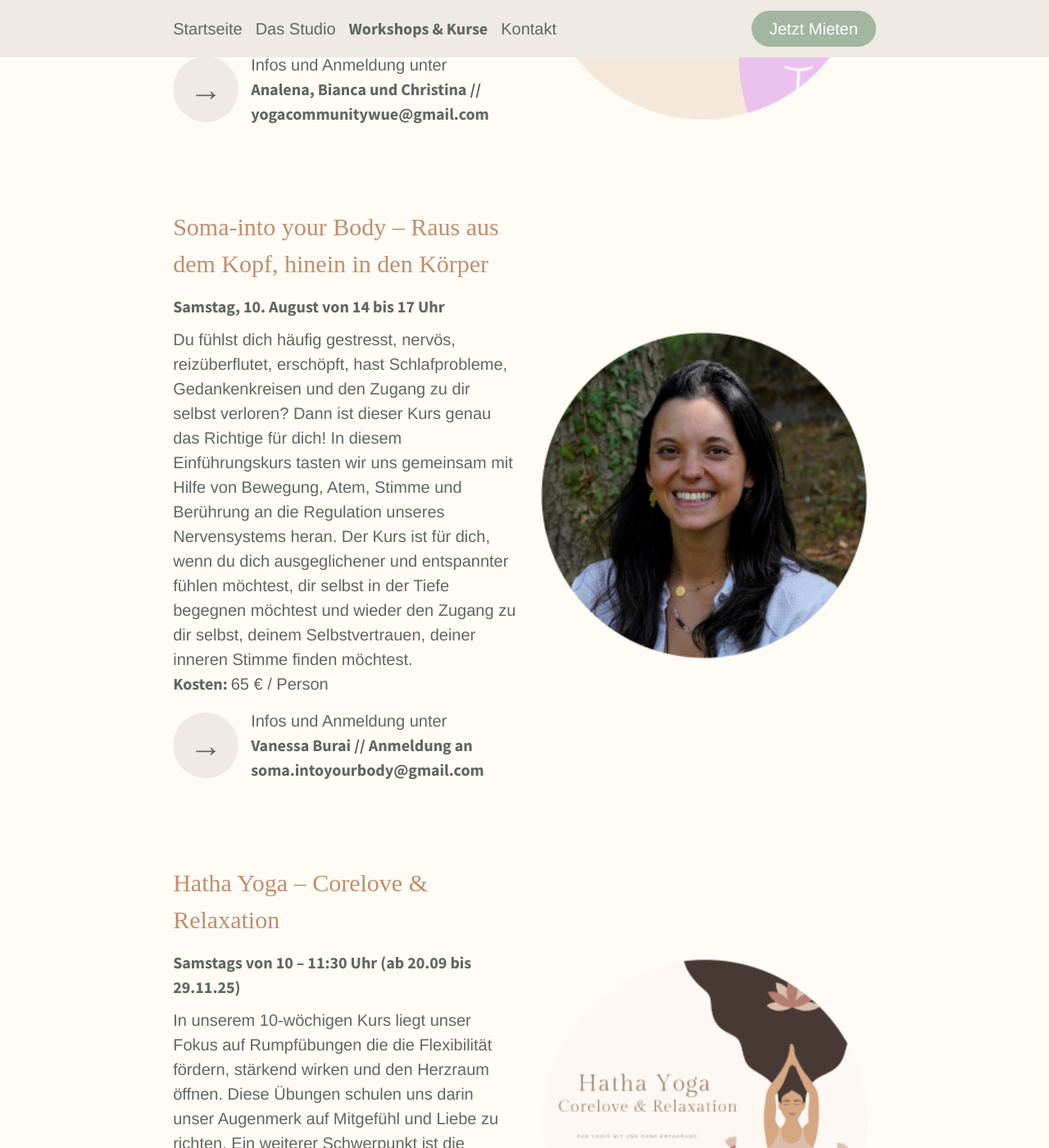
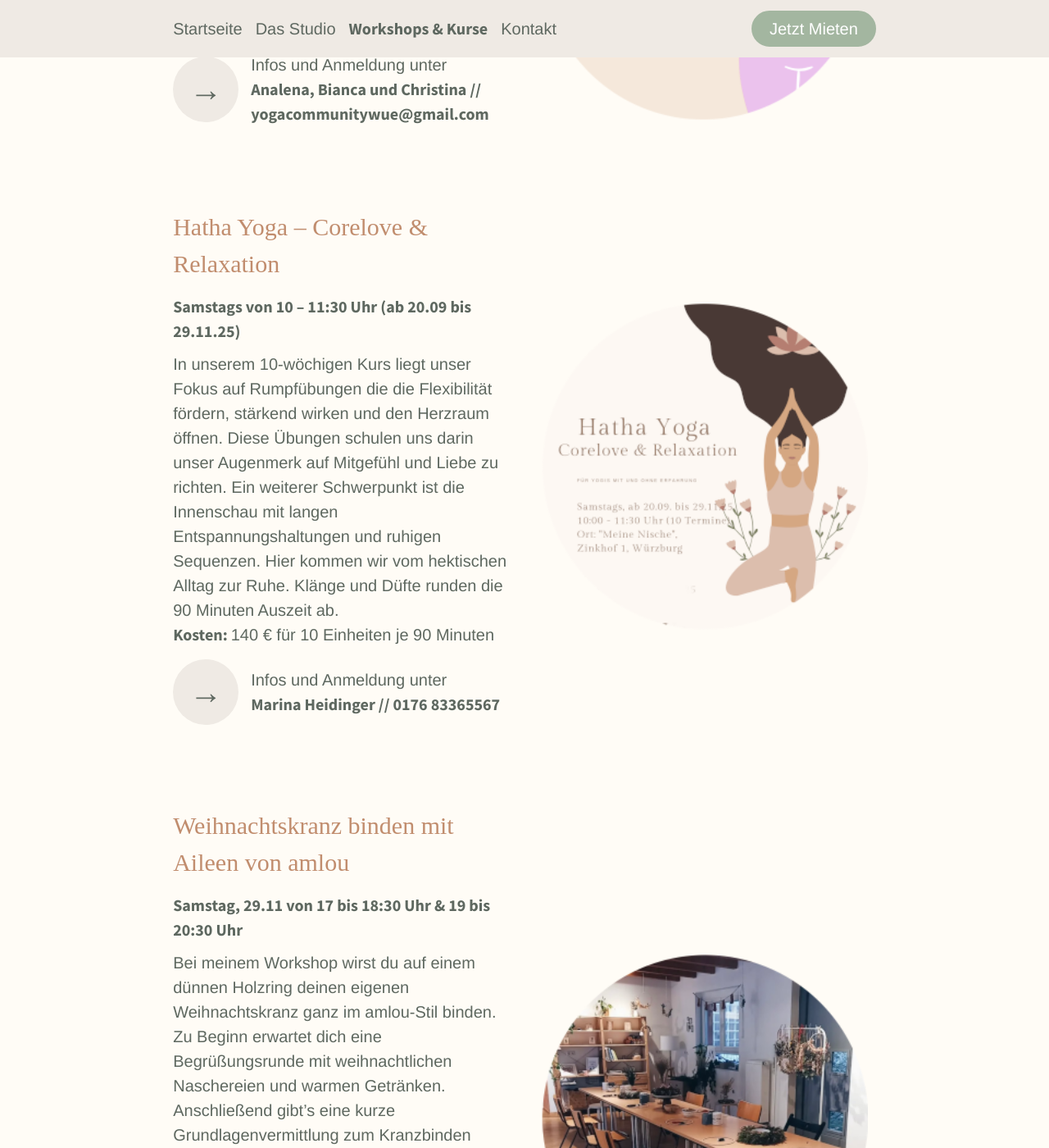
Before and after one commit to sonjafeitsch/meine-nische-website, a Jekyll site: the page built from kurse.html, in a window 1280 px wide and 1400 px high, scrolled down 1090 px. Shown: the whole window at 82% size. Built offline with Jekyll 4.4.1, drawn with Linux system fonts in a browser that asks for light colours; some web fonts are replaced; some of the changed text lies outside the part shown.

Commit message:
update events

```diff
--- a/kurse.html
+++ b/kurse.html
@@ -11,17 +11,6 @@ events:
     Bewegung und Meditation zu einer liebevollen Praxis. Lerne Dich und neue Yogi:nis kennen."
     costs: "Auf Spendenbasis"
     address: Analena, Bianca und Christina // yogacommunitywue@gmail.com
-  - name: "Soma-into your Body – Raus aus dem Kopf, hinein in den Körper"
-    image: vanessa.png
-    time: Samstag, 10. August von 14 bis 17 Uhr
-    description: "Du fühlst dich häufig gestresst, nervös, reizüberflutet, erschöpft, hast Schlafprobleme,
-    Gedankenkreisen und den Zugang zu dir selbst verloren? Dann ist dieser Kurs genau das Richtige für dich!
-    In diesem Einführungskurs tasten wir uns gemeinsam mit Hilfe von Bewegung, Atem, Stimme und
-    Berührung an die Regulation unseres Nervensystems heran. Der Kurs ist für dich, wenn du dich
-    ausgeglichener und entspannter fühlen möchtest, dir selbst in der Tiefe begegnen möchtest und
-    wieder den Zugang zu dir selbst, deinem Selbstvertrauen, deiner inneren Stimme finden möchtest."
-    costs: "65 € / Person"
-    address: "Vanessa Burai // Anmeldung an soma.intoyourbody@gmail.com"
   - name: "Hatha Yoga – Corelove & Relaxation"
     image: marina.png
     time:  Samstags von 10 – 11:30 Uhr (ab 20.09 bis 29.11.25)
@@ -31,6 +20,15 @@ events:
     ruhigen Sequenzen. Hier kommen wir vom hektischen Alltag zur Ruhe. Klänge und Düfte runden die 90 Minuten Auszeit ab."
     costs: "140 € für 10 Einheiten je 90 Minuten "
     address: "Marina Heidinger // 0176 83365567"
+  - name: "Weihnachtskranz binden mit Aileen von amlou"
+    image: amlou.png
+    time: Samstag, 29.11 von 17 bis 18:30 Uhr & 19 bis 20:30 Uhr
+    description: "Bei meinem Workshop wirst du auf einem dünnen Holzring deinen eigenen Weihnachtskranz ganz im amlou-Stil binden.
+    Zu Beginn erwartet dich eine Begrüßungsrunde mit weihnachtlichen Naschereien und warmen Getränken. Anschließend gibt’s eine kurze
+    Grundlagenvermittlung zum Kranzbinden sowie Inspirations- und Ideenphase. Danach bist DU an der Reihe und bindest deinen eigenen, modernen, filigranen Kranz –
+    hierbei unterstütze ich dich natürlich gerne jederzeit. Am Ende ist sicherlich noch ein wenig Zeit, um zu plaudern und sich über die geschaffenen Weihnachtsunikate auszutauschen."
+    costs: "39€ pro Person (inkl. Material)"
+    address: "Melde dich bei Aileen unter aileen.geiger@web.de"
   - name: "BAEM! Yoga"
     image: daniela.png
     time: Donnerstag von 19 bis 20 Uhr (ab September 2025)
```
Also changed, not shown: other parts of kurse.html (+1 -1 lines), images/events/amlou.png (added).
